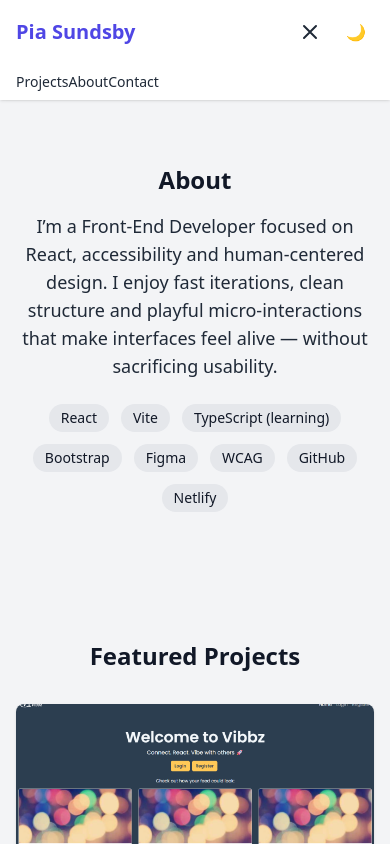
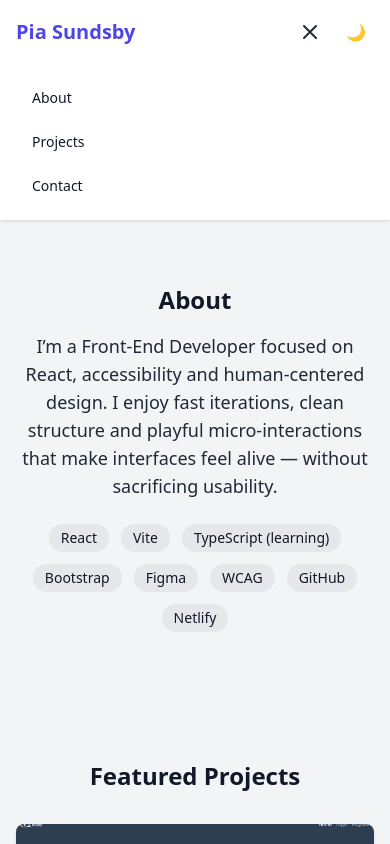
Before and after one commit to piasun/portfolio-piasundsby, a React (Vite) app: page / in a window 390 px wide. Both pictures are taken after a click on the button "Toggle menu". Shown: the top 844 px of the page. Built offline with nearby package versions, Linux system fonts and the light colour scheme.

Commit message:
updated design elements

```diff
--- a/src/components/Navbar.jsx
+++ b/src/components/Navbar.jsx
@@ -22,9 +22,8 @@ export default function Navbar() {
           <ScrollLink href="#about" className={linkClass}>About</ScrollLink>
           <ScrollLink href="#contact" className={linkClass}>Contact</ScrollLink>
         </nav>
+        <div className="flex items-center gap-2">
 
-        {/* Right controls */}
-        <div className="flex items-center gap-2">
           {/* Mobile menu toggle */}
           <button
             onClick={() => setNavOpen(!navOpen)}
@@ -57,12 +56,30 @@ export default function Navbar() {
 
       {/* Mobile nav */}
       {navOpen && (
-        <div className="sm:hidden px-4 py-2 bg-white dark:bg-gray-900 text-sm space-y-2">
-          <ScrollLink href="#projects" className={linkClass}>Projects</ScrollLink>
-          <ScrollLink href="#about" className={linkClass}>About</ScrollLink>
-          <ScrollLink href="#contact" className={linkClass}>Contact</ScrollLink>
+      <div className="sm:hidden px-4 py-4 bg-white dark:bg-gray-900 text-sm">
+        <div className="flex flex-col space-y-2">
+          <ScrollLink
+            href="#projects"
+            className="block px-4 py-2 rounded hover:bg-gray-100 dark:hover:bg-gray-800 transition"
+          >
+             About
+          </ScrollLink>
+          <ScrollLink
+            href="#contact"
+            className="block px-4 py-2 rounded hover:bg-gray-100 dark:hover:bg-gray-800 transition"
+          >
+            Projects
+          </ScrollLink>
+          <ScrollLink
+            href="#about"
+            className="block px-4 py-2 rounded hover:bg-gray-100 dark:hover:bg-gray-800 transition"
+          >
+            Contact
+          </ScrollLink>
         </div>
+      </div>
       )}
+
     </header>
   );
 }
```
